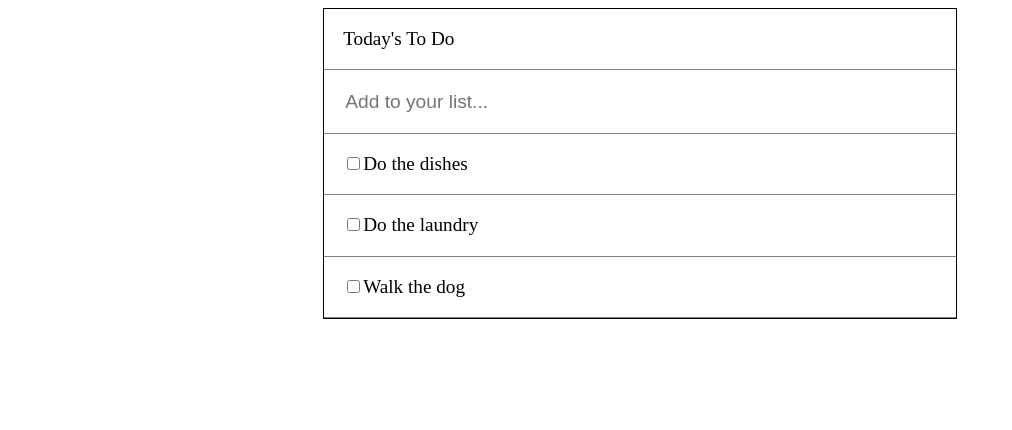
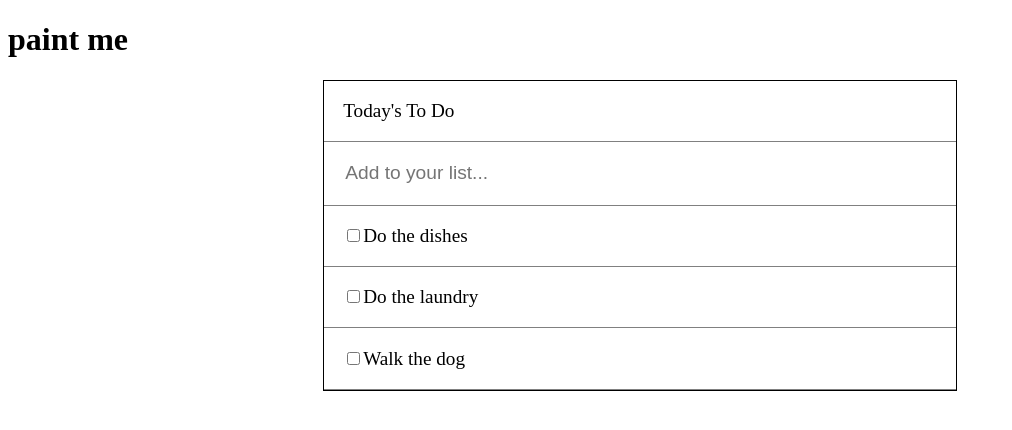
Before and after one commit to tomasesquivelgc/Webpack-To-Do-list, a website built with webpack: page src/index.html in a window 1280 px wide. Shown: the whole page, without its empty margins (0-1012 px from the left). Built offline with nearby package versions, Linux system fonts and the light colour scheme.

Commit message:
added h1 for testing purposes

```diff
--- a/src/index.html
+++ b/src/index.html
@@ -6,6 +6,7 @@
     <title>Wbpack Exercise</title>
 </head>
 <body>
+    <h1>paint me</h1>
     <div id="list" class="list"></div>
 </body>
 </html>
```
